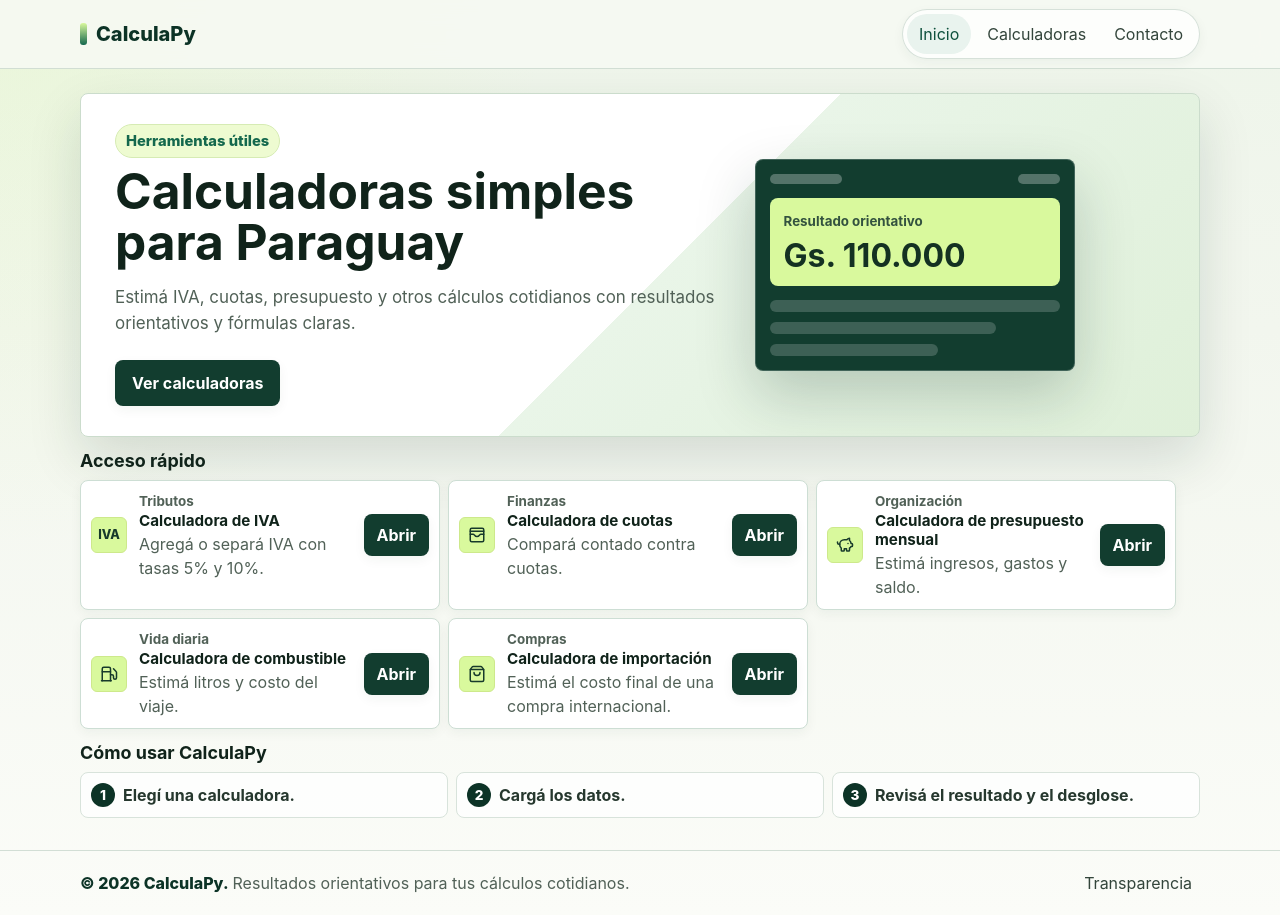
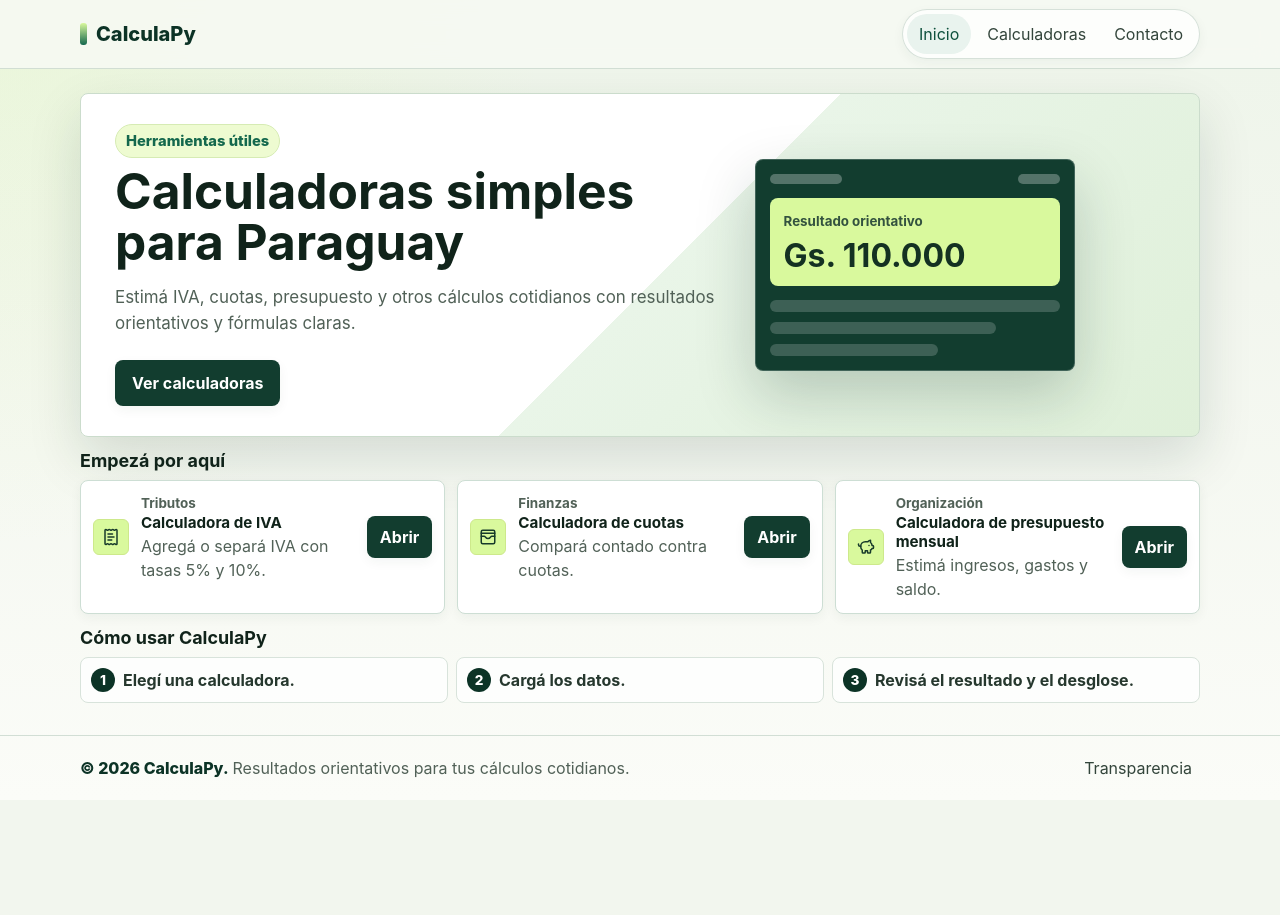
Before and after one commit to Code9029py/CalculaPy, a React (Vite) app: page / in a window 1280 px wide. After the commit the page ends 800 px from the top, so only its background shows below. Built offline with nearby package versions, Linux system fonts and the light colour scheme.

Commit message:
Cambios en la UI de las calculadoras

```diff
--- a/src/calculators/combustible/CombustibleCalculator.tsx
+++ b/src/calculators/combustible/CombustibleCalculator.tsx
@@ -169,6 +169,7 @@ export function CombustibleCalculator() {
                 message={validationErrors.distanceKm}
               />
             </div>
+          </div>
 
           <div className="calculator-form-section">
             <p className="calculator-form-section__title">Datos técnicos</p>
@@ -232,9 +233,8 @@ export function CombustibleCalculator() {
               </div>
             </div>
           </div>
-          </div>
 
-          <div className="calculator-form-section calculator-form-section--optional">
+          <div className="calculator-form-section">
             <p className="calculator-form-section__title">Opcional</p>
             <div className="field-group">
               <label htmlFor="combustible-trips">Viajes al mes</label>
--- a/src/calculators/cuotas/CuotasCalculator.tsx
+++ b/src/calculators/cuotas/CuotasCalculator.tsx
@@ -182,8 +182,9 @@ export function CuotasCalculator() {
                 message={validationErrors.cashPrice}
               />
             </div>
+          </div>
 
-            <div className="calculator-form-section calculator-form-section--divided">
+          <div className="calculator-form-section">
             <p className="calculator-form-section__title">Financiación</p>
             <div className="calculator-control-group">
               <div className="calculator-form-row">
@@ -237,9 +238,8 @@ export function CuotasCalculator() {
               </div>
             </div>
           </div>
-          </div>
 
-          <div className="calculator-form-section calculator-form-section--optional">
+          <div className="calculator-form-section">
             <p className="calculator-form-section__title">Opcionales</p>
             <div className="calculator-control-group">
               <div className="calculator-form-row">
--- a/src/calculators/iva/IvaCalculator.tsx
+++ b/src/calculators/iva/IvaCalculator.tsx
@@ -91,6 +91,8 @@ export function IvaCalculator() {
     <div className="calculator-shell">
       <div className="calculator-main-grid calculator-main-grid--equal calculator-main-grid--iva">
         <div className="calculator-form calculator-panel">
+          <div className="calculator-form-section">
+            <p className="calculator-form-section__title">Datos principales</p>
             <div className="field-group">
               <label htmlFor="iva-amount">Monto</label>
               <div className="money-input">
@@ -116,6 +118,7 @@ export function IvaCalculator() {
                 id="iva-amount-error"
                 message={validationErrors.amount}
               />
+            </div>
           </div>
 
           <div className="calculator-form-section">
--- a/src/calculators/presupuesto/PresupuestoCalculator.tsx
+++ b/src/calculators/presupuesto/PresupuestoCalculator.tsx
@@ -174,7 +174,6 @@ export function PresupuestoCalculator() {
         <div className="calculator-form calculator-panel">
           <div className="calculator-form-section">
             <p className="calculator-form-section__title">Datos principales</p>
-            <div className="calculator-control-group calculator-control-group--income">
             <div className="field-group">
               <label htmlFor="presupuesto-income">Ingresos mensuales</label>
               <div className="money-input">
@@ -256,11 +255,9 @@ export function PresupuestoCalculator() {
               </div>
             </div>
           </div>
-          </div>
 
-          <div className="calculator-form-section calculator-form-section--optional">
+          <div className="calculator-form-section">
             <p className="calculator-form-section__title">Opcional</p>
-            <div className="calculator-control-group">
             <div className="field-group">
               <label htmlFor="presupuesto-savings">Ahorro objetivo</label>
               <div className="money-input">
@@ -286,7 +283,6 @@ export function PresupuestoCalculator() {
                 id="presupuesto-savings-error"
                 message={validationErrors.desiredSavings}
               />
-              </div>
             </div>
           </div>
 
--- a/src/pages/HomePage.tsx
+++ b/src/pages/HomePage.tsx
@@ -1,11 +1,13 @@
+import { useEffect, useState } from "react";
 import { Link } from "react-router-dom";
 
-import { combustibleMetadata } from "../calculators/combustible/metadata";
-import { cuotasMetadata } from "../calculators/cuotas/metadata";
-import { importacionMetadata } from "../calculators/importacion/metadata";
-import { ivaMetadata } from "../calculators/iva/metadata";
-import { presupuestoMetadata } from "../calculators/presupuesto/metadata";
+import {
+  calculatorRegistry,
+  getCalculatorPath
+} from "../calculators/registry";
+import type { CalculatorMetadata } from "../calculators/types";
 import { PageMeta } from "../components/PageMeta";
+import { getRecentCalculators } from "../utils/recentCalculators";
 
 const usageSteps = [
   "Elegí una calculadora.",
@@ -13,11 +15,48 @@ const usageSteps = [
   "Revisá el resultado y el desglose."
 ];
 
+/* Descripciones cortas pensadas para la card de la home.
+   Las del metadata son más largas y están pensadas para el catálogo y SEO. */
+const shortDescriptions: Record<string, string> = {
+  iva: "Agregá o separá IVA con tasas 5% y 10%.",
+  cuotas: "Compará contado contra cuotas.",
+  presupuesto: "Estimá ingresos, gastos y saldo.",
+  combustible: "Estimá litros y costo del viaje.",
+  importacion: "Estimá el costo final de una compra internacional."
+};
+
+function getShortDescription(calculator: CalculatorMetadata) {
+  return shortDescriptions[calculator.slug] ?? calculator.description;
+}
+
+function findCalculator(slug: string) {
+  return calculatorRegistry.find((calculator) => calculator.slug === slug);
+}
+
 export function HomePage() {
-  const CombustibleIcon = combustibleMetadata.icon;
-  const CuotasIcon = cuotasMetadata.icon;
-  const ImportacionIcon = importacionMetadata.icon;
-  const PresupuestoIcon = presupuestoMetadata.icon;
+  const [recentSlugs, setRecentSlugs] = useState<string[]>([]);
+
+  /* Leemos del localStorage en el cliente. En SSR esto se ejecuta tras el
+     hydrate, lo cual está bien — el render inicial muestra el fallback. */
+  useEffect(() => {
+    setRecentSlugs(getRecentCalculators(3));
+  }, []);
+
+  const recentCalculators = recentSlugs
+    .map((slug) => findCalculator(slug))
+    .filter((value): value is CalculatorMetadata => Boolean(value));
+
+  const hasRecent = recentCalculators.length > 0;
+
+  const fallbackCalculators = calculatorRegistry.slice(0, 3);
+  const calculatorsToShow = hasRecent ? recentCalculators : fallbackCalculators;
+
+  const sectionHeading = hasRecent
+    ? "Usadas recientemente"
+    : "Empezá por aquí";
+  const sectionAriaLabel = hasRecent
+    ? "Últimas calculadoras que usaste"
+    : "Calculadoras destacadas para empezar";
 
   return (
     <section className="page page--home">
@@ -62,97 +101,35 @@ export function HomePage() {
           aria-labelledby="tools-heading"
         >
           <div className="section-heading section-heading--compact">
-            <h2 id="tools-heading">Acceso rápido</h2>
+            <h2 id="tools-heading">{sectionHeading}</h2>
           </div>
-          <div className="quick-access-grid" aria-label="Herramientas disponibles">
-            <article className="tool-card tool-card--available quick-tool-card">
-              <span className="tool-icon" aria-hidden="true">IVA</span>
+          <div className="quick-access-grid" aria-label={sectionAriaLabel}>
+            {calculatorsToShow.map((calculator) => {
+              const Icon = calculator.icon;
+              return (
+                <article
+                  className="tool-card tool-card--available quick-tool-card"
+                  key={calculator.slug}
+                >
+                  <span className="tool-icon" aria-hidden="true">
+                    <Icon size={18} />
+                  </span>
                   <div className="quick-tool-card__body">
                     <p className="calculator-card__category">
-                  {ivaMetadata.category}
+                      {calculator.category}
                     </p>
-                <h3>{ivaMetadata.title}</h3>
-                <p>Agregá o separá IVA con tasas 5% y 10%.</p>
+                    <h3>{calculator.title}</h3>
+                    <p>{getShortDescription(calculator)}</p>
                   </div>
                   <Link
                     className="button button--primary button--compact"
-                to="/calculadoras/iva"
+                    to={getCalculatorPath(calculator)}
                   >
                     Abrir
                   </Link>
                 </article>
-            <article className="tool-card tool-card--available quick-tool-card">
-              <span className="tool-icon" aria-hidden="true">
-                <CuotasIcon size={18} />
-              </span>
-              <div className="quick-tool-card__body">
-                <p className="calculator-card__category">
-                  {cuotasMetadata.category}
-                </p>
-                <h3>{cuotasMetadata.title}</h3>
-                <p>Compará contado contra cuotas.</p>
-              </div>
-              <Link
-                className="button button--primary button--compact"
-                to="/calculadoras/cuotas"
-              >
-                Abrir
-              </Link>
-            </article>
-            <article className="tool-card tool-card--available quick-tool-card">
-              <span className="tool-icon" aria-hidden="true">
-                <PresupuestoIcon size={18} />
-              </span>
-              <div className="quick-tool-card__body">
-                <p className="calculator-card__category">
-                  {presupuestoMetadata.category}
-                </p>
-                <h3>{presupuestoMetadata.title}</h3>
-                <p>Estimá ingresos, gastos y saldo.</p>
-              </div>
-              <Link
-                className="button button--primary button--compact"
-                to="/calculadoras/presupuesto"
-              >
-                Abrir
-              </Link>
-            </article>
-            <article className="tool-card tool-card--available quick-tool-card">
-              <span className="tool-icon" aria-hidden="true">
-                <CombustibleIcon size={18} />
-              </span>
-              <div className="quick-tool-card__body">
-                <p className="calculator-card__category">
-                  {combustibleMetadata.category}
-                </p>
-                <h3>{combustibleMetadata.title}</h3>
-                <p>Estimá litros y costo del viaje.</p>
-              </div>
-              <Link
-                className="button button--primary button--compact"
-                to="/calculadoras/combustible"
-              >
-                Abrir
-              </Link>
-            </article>
-            <article className="tool-card tool-card--available quick-tool-card">
-              <span className="tool-icon" aria-hidden="true">
-                <ImportacionIcon size={18} />
-              </span>
-              <div className="quick-tool-card__body">
-                <p className="calculator-card__category">
-                  {importacionMetadata.category}
-                </p>
-                <h3>{importacionMetadata.title}</h3>
-                <p>Estimá el costo final de una compra internacional.</p>
-              </div>
-              <Link
-                className="button button--primary button--compact"
-                to="/calculadoras/importacion"
-              >
-                Abrir
-              </Link>
-            </article>
+              );
+            })}
           </div>
         </section>
 
--- a/src/styles/global.css
+++ b/src/styles/global.css
@@ -72,6 +72,10 @@
   --color-panel-result-strong: #dff0c6;
   --color-panel-border: #cbdccc;
   --color-result-text: #173426;
+  --color-control-group-bg: #eef5ee;
+  --color-control-group-border: #c4d7c8;
+  --color-control-border: #8fa597;
+  --color-control-focus: #6f9a80;
 
   /* Color — bordes */
   --color-border-subtle: #e1e9e2;
@@ -513,8 +517,7 @@ main {
 .button:focus-visible,
 .site-nav a:focus-visible,
 .site-footer__link:focus-visible,
-.segment-option:focus-visible,
-.contact-tab:focus-visible {
+.segment-option:focus-visible {
   outline: var(--focus-ring);
   outline-offset: 3px;
 }
@@ -527,8 +530,10 @@ main {
 }
 
 .field-group label,
-.segmented-field legend {
-  color: #58685d;
+.segmented-field legend,
+.calculator-field-label {
+  color: #1a2620;
+  font-size: 0.95rem;
   font-weight: var(--weight-bold);
 }
 
@@ -536,7 +541,7 @@ main {
 .unit-input {
   align-items: center;
   background: var(--color-surface);
-  border: 1px solid #9fb4a8;
+  border: 1px solid var(--color-control-border);
   border-radius: var(--radius-md);
   display: flex;
   min-height: 50px;
@@ -557,7 +562,11 @@ main {
   padding: 0 var(--space-3);
 }
 
-.field-group input {
+/* Default para inputs internos de money-input/unit-input:
+   son transparentes porque el wrapper es el que dibuja borde y radius.
+   El :not() excluye al plain-input (input "naked" sin wrapper) que sí
+   necesita borde propio. */
+.field-group input:not(.plain-input) {
   background: transparent;
   border: 0;
   color: #14251c;
@@ -569,7 +578,7 @@ main {
 
 .money-input:focus-within,
 .unit-input:focus-within {
-  border-color: #6f9a80;
+  border-color: var(--color-control-focus);
   box-shadow: 0 0 0 3px rgba(111, 154, 128, 0.16);
   outline: 0;
 }
@@ -581,7 +590,7 @@ main {
 
 .plain-input {
   background: var(--color-surface);
-  border: 1px solid #9fb4a8;
+  border: 1px solid var(--color-control-border);
   border-radius: var(--radius-md);
   color: #14251c;
   min-height: 50px;
@@ -594,7 +603,7 @@ main {
 }
 
 .plain-input:focus {
-  border-color: #6f9a80;
+  border-color: var(--color-control-focus);
   box-shadow: 0 0 0 3px rgba(111, 154, 128, 0.16);
   outline: 0;
 }
@@ -617,14 +626,14 @@ main {
 }
 
 .segmented-field {
-  background: #eef5ee;
-  border: 1px solid #c4d7c8;
+  background: var(--color-control-group-bg);
+  border: 1px solid var(--color-control-group-border);
   border-radius: var(--radius-md);
   display: grid;
   gap: var(--space-2);
   grid-template-columns: repeat(2, minmax(0, 1fr));
   margin: 0;
-  padding: var(--space-2);
+  padding: var(--space-3);
 }
 
 .segmented-field legend {
@@ -635,8 +644,8 @@ main {
 
 .segment-option {
   align-items: center;
-  background: transparent;
-  border: 1px solid #b8cdbd;
+  background: var(--color-surface);
+  border: 1px solid var(--color-control-group-border);
   border-radius: var(--radius-md);
   color: #425248;
   cursor: pointer;
@@ -644,14 +653,22 @@ main {
   gap: var(--space-2);
   font-weight: var(--weight-bold);
   justify-content: center;
-  min-height: 42px;
-  padding: 6px var(--space-3);
+  min-height: 50px;
+  padding: var(--space-2) var(--space-3);
+  transition:
+    border-color 0.16s ease,
+    box-shadow 0.16s ease,
+    color 0.16s ease;
+}
+
+.segment-option:hover {
+  border-color: var(--color-control-focus);
 }
 
 .segment-option[aria-pressed="true"] {
   background: var(--color-surface);
-  border-color: #6f9a80;
-  box-shadow: var(--shadow-sm);
+  border-color: var(--green-700);
+  box-shadow: 0 0 0 3px rgba(111, 154, 128, 0.16);
   color: var(--green-900);
   font-weight: var(--weight-strong);
 }
@@ -690,7 +707,7 @@ main {
 .form-field input:focus,
 .form-field select:focus,
 .form-field textarea:focus {
-  border-color: #6f9a80;
+  border-color: var(--color-control-focus);
   box-shadow: 0 0 0 3px rgba(111, 154, 128, 0.16);
   outline: 0;
 }
@@ -748,20 +765,19 @@ main {
   margin: 0;
 }
 
-/* Quick access (home) */
+/* Quick access (home) — hasta 3 cards en fila, ajustable a 1 col en mobile */
 .quick-access-grid {
   display: grid;
-  gap: var(--space-2);
-  grid-template-columns: repeat(auto-fit, minmax(260px, 360px));
+  gap: var(--space-3);
+  grid-template-columns: repeat(3, minmax(0, 1fr));
 }
 
 .quick-tool-card {
   align-items: center;
   display: grid;
-  gap: 12px;
+  gap: var(--space-3);
   grid-template-columns: auto minmax(0, 1fr) auto;
-  max-width: 360px;
-  padding: 10px;
+  padding: var(--space-3);
 }
 
 .quick-tool-card .tool-icon {
@@ -895,48 +911,45 @@ main {
 
 .calculator-form-section {
   display: grid;
-  gap: var(--space-1);
-}
-
-.calculator-form-section--optional {
+  gap: var(--space-2);
+}
+
+/* Divider automático antes de cualquier sección que no sea la primera.
+   Cubre tanto secciones hermanas como cualquier elemento previo
+   (field-group, etc) que la preceda dentro del formulario. */
+.calculator-form > * + .calculator-form-section,
+.calculator-form-section + .calculator-form-section {
   border-top: 1px solid var(--color-border-subtle);
-  padding-top: var(--space-2);
-}
-
-.calculator-form-section--divided {
-  border-top: 1px solid var(--color-border-subtle);
-  margin-top: var(--space-1);
-  padding-top: var(--space-2);
-}
-
-.calculator-form-section--optional label {
-  color: #58685d;
-}
-
-.calculator-form-section__title {
+  margin-top: var(--space-3);
+  padding-top: var(--space-4);
+}
+
+.calculator-form-section__title,
+.calculator-form-section__title--primary {
   color: var(--green-700);
-  font-size: 0.84rem;
+  font-size: 0.78rem;
   font-weight: var(--weight-strong);
+  letter-spacing: 0.06em;
   margin: 0 0 var(--space-1);
-}
-
-.calculator-form-section__title--primary {
-  color: #34483b;
-  font-size: 0.94rem;
+  text-transform: uppercase;
 }
 
 .calculator-control-group {
-  background: rgba(247, 250, 245, 0.78);
-  border: 1px solid #d6e2d8;
-  border-radius: var(--radius-md);
-  display: grid;
-  gap: var(--space-2);
+  background: var(--color-control-group-bg);
+  border: 1px solid var(--color-control-group-border);
+  border-radius: var(--radius-md);
+  display: grid;
+  gap: var(--space-3);
   padding: var(--space-3);
 }
 
-.calculator-control-group--income {
-  background: #eef7e8;
-  border-color: #c5dbc2;
+/* Dentro de un grupo de controles los campos blancos deben verse claros.
+   Subimos el contraste del borde para que no parezcan flotando sobre el
+   fondo verde. */
+.calculator-control-group .plain-input,
+.calculator-control-group .money-input,
+.calculator-control-group .unit-input {
+  border-color: #5e7468;
 }
 
 .calculator-form-row {
@@ -1006,10 +1019,11 @@ main {
 }
 
 .result-breakdown div {
+  align-items: baseline;
   display: flex;
   gap: var(--space-3);
   justify-content: space-between;
-  padding-top: var(--space-2);
+  padding-top: 13px;
 }
 
 .result-breakdown div + div {
@@ -1073,7 +1087,7 @@ main {
 }
 
 .result-card__actions {
-  margin-top: auto;
+  margin-top: var(--space-1);
   padding-top: var(--space-3);
 }
 
@@ -1089,8 +1103,8 @@ main {
   flex-basis: 100%;
   font-size: 0.88rem;
   line-height: 1.35;
-  margin: var(--space-1) 0 0;
-  min-height: 3.35rem;
+  margin: var(--space-2) 0 0;
+  min-height: auto;
   padding-top: var(--space-2);
 }
 
@@ -1766,6 +1780,11 @@ main {
   color: var(--color-text-inverse);
 }
 
+.contact-tab:focus-visible {
+  outline: var(--focus-ring);
+  outline-offset: 3px;
+}
+
 .contact-form {
   background: rgba(255, 255, 255, 0.94);
   border: 1px solid var(--color-border);
@@ -1782,17 +1801,19 @@ main {
   grid-template-columns: repeat(2, minmax(0, 1fr));
 }
 
-.contact-form__actions {
+/* Footer del form de contacto: destino email a la izquierda, botón
+   "Abrir correo" a la derecha. En mobile se apilan. */
+.contact-form__footer {
   align-items: center;
   display: flex;
   flex-wrap: wrap;
   gap: var(--space-3);
-  justify-content: flex-end;
+  justify-content: space-between;
   margin-top: var(--space-1);
 }
 
-.contact-form__actions .button {
-  min-width: 132px;
+.contact-form__footer .small-note {
+  margin: 0;
 }
 
 /* -- 13. Responsive ---------------------------------------------------- */
@@ -1903,7 +1924,9 @@ main {
   }
 
   .steps-strip,
-  .contact-tabs {
+  .contact-tabs,
+  .contact-form__grid,
+  .quick-access-grid {
     grid-template-columns: 1fr;
   }
 
@@ -1932,9 +1955,14 @@ main {
   .calculator-actions .button,
   .result-card__actions .button,
   .hero__actions .button,
-  .contact-form__actions .button,
+  .contact-form__footer .button,
   .quick-tool-card .button {
     width: 100%;
+  }
+
+  .contact-form__footer {
+    align-items: stretch;
+    flex-direction: column;
   }
 
 }
--- /dev/null
+++ b/src/utils/recentCalculators.ts
@@ -0,0 +1,60 @@
+/**
+ * Persistencia simple de las calculadoras visitadas por el usuario.
+ * Guarda los slugs en localStorage en orden de uso (más reciente primero).
+ * Se usa para la sección "Usadas recientemente" de la home.
+ */
+
+const STORAGE_KEY = "calcupy:recent-calculators";
+const MAX_STORED = 10;
+
+function safeGet(): string[] {
+  if (typeof window === "undefined") {
+    return [];
+  }
+  try {
+    const stored = window.localStorage.getItem(STORAGE_KEY);
+    if (!stored) {
+      return [];
+    }
+    const parsed: unknown = JSON.parse(stored);
+    return Array.isArray(parsed)
+      ? parsed.filter((value): value is string => typeof value === "string")
+      : [];
+  } catch {
+    return [];
+  }
+}
+
+function safeSet(list: string[]) {
+  if (typeof window === "undefined") {
+    return;
+  }
+  try {
+    window.localStorage.setItem(STORAGE_KEY, JSON.stringify(list));
+  } catch {
+    // Ignorar errores (modo privado, cuota llena, etc.)
+  }
+}
+
+/**
+ * Registra una calculadora como usada ahora. La mueve al frente del
+ * historial. Idempotente: registrar la misma calculadora dos veces no
+ * duplica entradas.
+ */
+export function recordCalculatorUse(slug: string) {
+  if (!slug) {
+    return;
+  }
+  const current = safeGet();
+  const filtered = current.filter((stored) => stored !== slug);
+  filtered.unshift(slug);
+  safeSet(filtered.slice(0, MAX_STORED));
+}
+
+/**
+ * Devuelve los slugs más recientes (máximo `limit`, default 3).
+ * El primero del array es el último usado.
+ */
+export function getRecentCalculators(limit = 3): string[] {
+  return safeGet().slice(0, Math.max(0, limit));
+}
```
Also changed, not shown: src/app/App.tsx (+19 -1 lines), src/calculators/importacion/ImportacionCalculator.tsx (+6 -6 lines), src/pages/institucional/ContactoPage.tsx (+53 -10 lines), 1 other file (tests, documents, lock files or other folders). Lines whose indentation alone changed are shown as unchanged.
